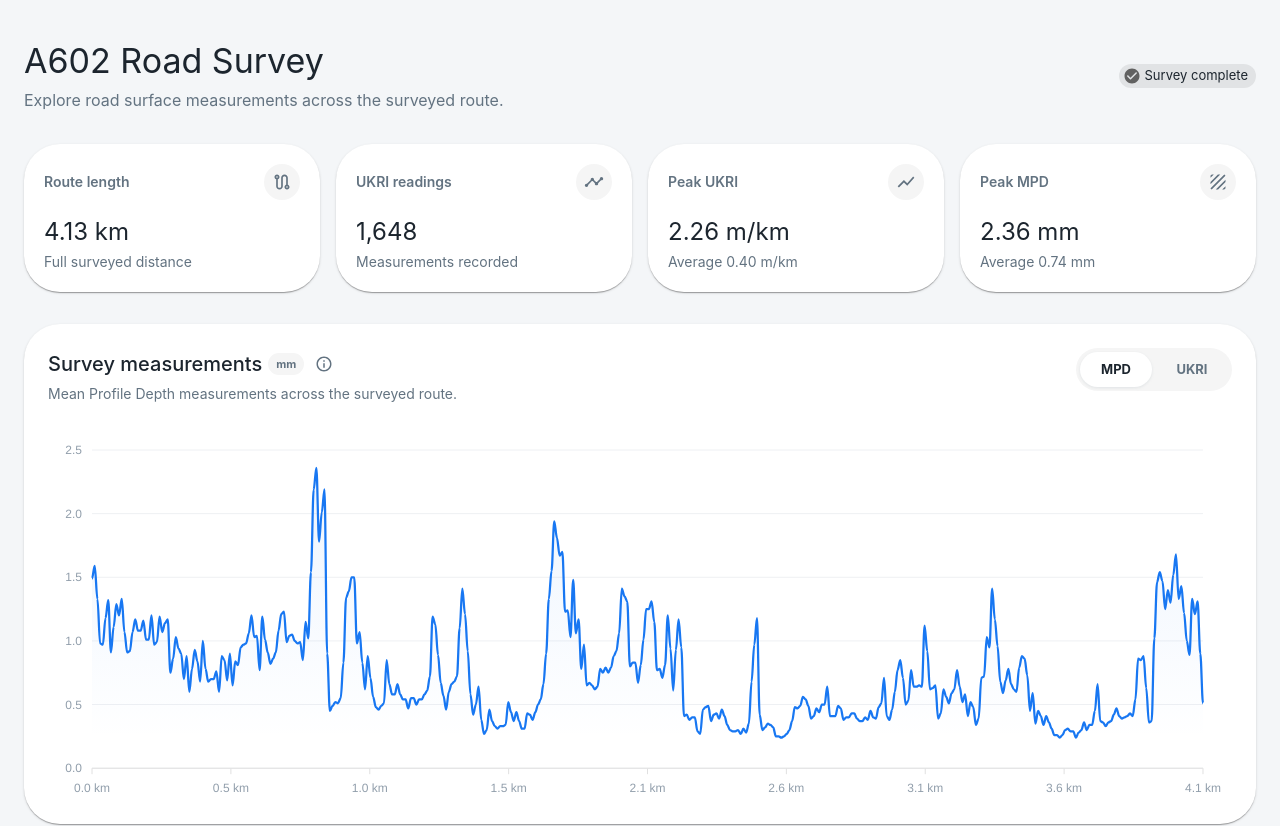
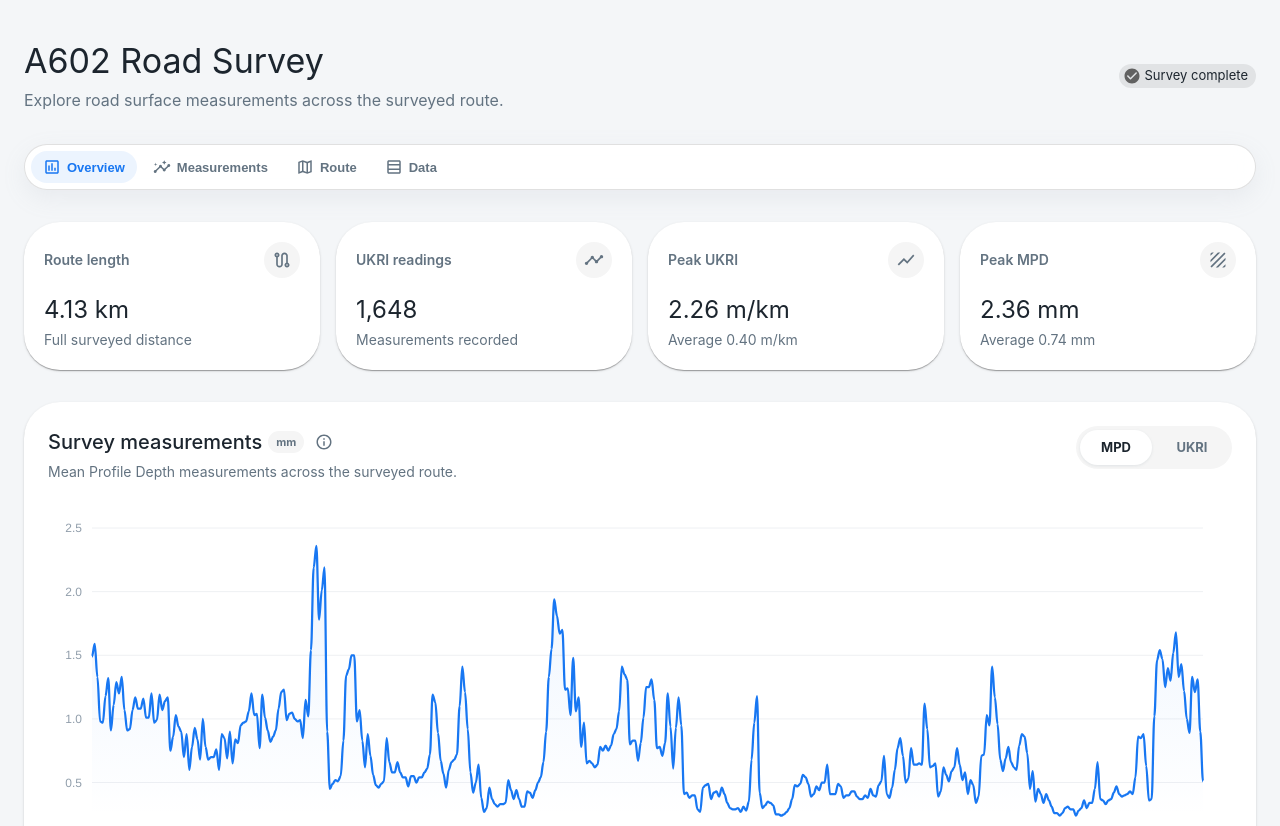
Before and after one commit to ElecTRiCbOi59/hds-developer-task, a Next.js app: page / in a window 1280 px wide. Shown: the top 826 px of the page. Built offline with nearby package versions, Linux system fonts and the light colour scheme; what @mui/material-nextjs would draw is missing.

Commit message:
Add dashboard section navigation

```diff
--- a/src/app/page.tsx
+++ b/src/app/page.tsx
@@ -6,6 +6,7 @@ import { useEffect, useState } from 'react'
 
 import { DashboardHeader } from '@/components/dashboard/DashboardHeader'
 import { PointsOfInterest } from '@/components/dashboard/PointsOfInterest'
+import { SectionNav } from '@/components/dashboard/SectionNav'
 import { SurveyChart } from '@/components/dashboard/SurveyChart'
 import { SurveyOverview } from '@/components/dashboard/SurveyOverview'
 import { SurveyTable } from '@/components/dashboard/SurveyTable'
@@ -115,10 +116,15 @@ export default function Home() {
 		>
 			<Container maxWidth='xl'>
 				<Stack sx={{ gap: 4 }}>
+					<Box id='overview' sx={{ scrollMarginTop: 100 }}>
 						<DashboardHeader />
+					</Box>
+
+					<SectionNav />
 
 					<SurveyOverview mpdData={mpdData} ukriData={ukriData} />
 
+					<Box id='measurements' sx={{ scrollMarginTop: 100 }}>
 						<SurveyChart
 							metric={metric}
 							onMetricChange={changeMetric}
@@ -127,7 +133,9 @@ export default function Home() {
 							mpdData={mpdData}
 							ukriData={ukriData}
 						/>
+					</Box>
 
+					<Box id='route' sx={{ scrollMarginTop: 100 }}>
 						<Grid container spacing={3}>
 							<Grid size={{ xs: 12, lg: 8 }}>
 								<SurveyMap
@@ -151,12 +159,15 @@ export default function Home() {
 								/>
 							</Grid>
 						</Grid>
+					</Box>
 
+					<Box id='data' sx={{ scrollMarginTop: 100 }}>
 						<SurveyTable
 							metric={metric}
 							mpdData={mpdData}
 							ukriData={ukriData}
 						/>
+					</Box>
 				</Stack>
 			</Container>
 		</Box>
--- /dev/null
+++ b/src/components/dashboard/SectionNav.tsx
@@ -0,0 +1,198 @@
+'use client'
+
+import AssessmentOutlinedIcon from '@mui/icons-material/AssessmentOutlined'
+import InsightsOutlinedIcon from '@mui/icons-material/InsightsOutlined'
+import MapOutlinedIcon from '@mui/icons-material/MapOutlined'
+import TableRowsOutlinedIcon from '@mui/icons-material/TableRowsOutlined'
+import { Box, ButtonBase, Stack } from '@mui/material'
+import { useEffect, useRef, useState } from 'react'
+
+const sections = [
+	{ label: 'Overview', id: 'overview', icon: AssessmentOutlinedIcon },
+	{ label: 'Measurements', id: 'measurements', icon: InsightsOutlinedIcon },
+	{ label: 'Route', id: 'route', icon: MapOutlinedIcon },
+	{ label: 'Data', id: 'data', icon: TableRowsOutlinedIcon },
+]
+
+const SCROLL_OFFSET = 120
+
+export const SectionNav = () => {
+	const [activeSection, setActiveSection] = useState('overview')
+	const scrollingTo = useRef<string | null>(null)
+	const scrollTimeout = useRef<ReturnType<typeof setTimeout> | null>(null)
+
+	useEffect(() => {
+		const updateActiveSection = () => {
+			if (scrollingTo.current) {
+				return
+			}
+
+			if (window.scrollY < 80) {
+				setActiveSection('overview')
+				return
+			}
+
+			const sectionPositions = sections
+				.map(({ id }) => {
+					const element = document.getElementById(id)
+
+					if (!element) {
+						return null
+					}
+
+					return {
+						id,
+						top: element.getBoundingClientRect().top,
+					}
+				})
+				.filter(
+					(
+						section,
+					): section is {
+						id: string
+						top: number
+					} => section !== null,
+				)
+
+			if (sectionPositions.length === 0) {
+				return
+			}
+
+			const currentSection = sectionPositions.reduce(
+				(closest, section) => {
+					const closestDistance = Math.abs(
+						closest.top - SCROLL_OFFSET,
+					)
+
+					const sectionDistance = Math.abs(
+						section.top - SCROLL_OFFSET,
+					)
+
+					return sectionDistance < closestDistance ? section : closest
+				},
+			)
+
+			setActiveSection(currentSection.id)
+		}
+
+		updateActiveSection()
+
+		window.addEventListener('scroll', updateActiveSection, {
+			passive: true,
+		})
+
+		window.addEventListener('resize', updateActiveSection)
+
+		return () => {
+			window.removeEventListener('scroll', updateActiveSection)
+			window.removeEventListener('resize', updateActiveSection)
+		}
+	}, [])
+
+	useEffect(() => {
+		return () => {
+			if (scrollTimeout.current) {
+				clearTimeout(scrollTimeout.current)
+			}
+		}
+	}, [])
+
+	const goTo = (id: string) => {
+		const element = document.getElementById(id)
+
+		if (!element) {
+			return
+		}
+
+		if (scrollTimeout.current) {
+			clearTimeout(scrollTimeout.current)
+		}
+
+		scrollingTo.current = id
+		setActiveSection(id)
+
+		element.scrollIntoView({
+			behavior: 'smooth',
+			block: 'start',
+		})
+
+		// Keep the clicked section active while smooth scrolling passes the others.
+		scrollTimeout.current = setTimeout(() => {
+			scrollingTo.current = null
+		}, 800)
+	}
+
+	return (
+		<Box
+			component='nav'
+			aria-label='Dashboard sections'
+			sx={{
+				position: 'sticky',
+				top: 12,
+				zIndex: 1200,
+				mx: {
+					xs: -1,
+					sm: 0,
+				},
+				p: 0.75,
+				border: '1px solid',
+				borderColor: 'divider',
+				borderRadius: 2.5,
+				bgcolor: 'rgba(255, 255, 255, 0.92)',
+				boxShadow: '0 8px 24px rgba(145, 158, 171, 0.12)',
+				backdropFilter: 'blur(12px)',
+			}}
+		>
+			<Stack
+				sx={{
+					flexDirection: 'row',
+					overflowX: 'auto',
+					gap: 0.5,
+					'&::-webkit-scrollbar': {
+						display: 'none',
+					},
+				}}
+			>
+				{sections.map(({ label, id, icon: Icon }) => {
+					const active = activeSection === id
+
+					return (
+						<ButtonBase
+							key={id}
+							onClick={() => goTo(id)}
+							aria-current={active ? 'location' : undefined}
+							sx={{
+								flexShrink: 0,
+								gap: 0.75,
+								px: 1.5,
+								py: 0.9,
+								borderRadius: 1.5,
+								color: active
+									? 'primary.main'
+									: 'text.secondary',
+								bgcolor: active
+									? 'rgba(24, 119, 242, 0.08)'
+									: 'transparent',
+								fontSize: 13,
+								fontWeight: 700,
+								transition:
+									'background-color 150ms ease, color 150ms ease',
+								'&:hover': {
+									bgcolor: active
+										? 'rgba(24, 119, 242, 0.1)'
+										: 'grey.100',
+									color: active
+										? 'primary.main'
+										: 'text.primary',
+								},
+							}}
+						>
+							<Icon sx={{ fontSize: 18 }} />
+							{label}
+						</ButtonBase>
+					)
+				})}
+			</Stack>
+		</Box>
+	)
+}
```
Lines whose indentation alone changed are shown as unchanged.
